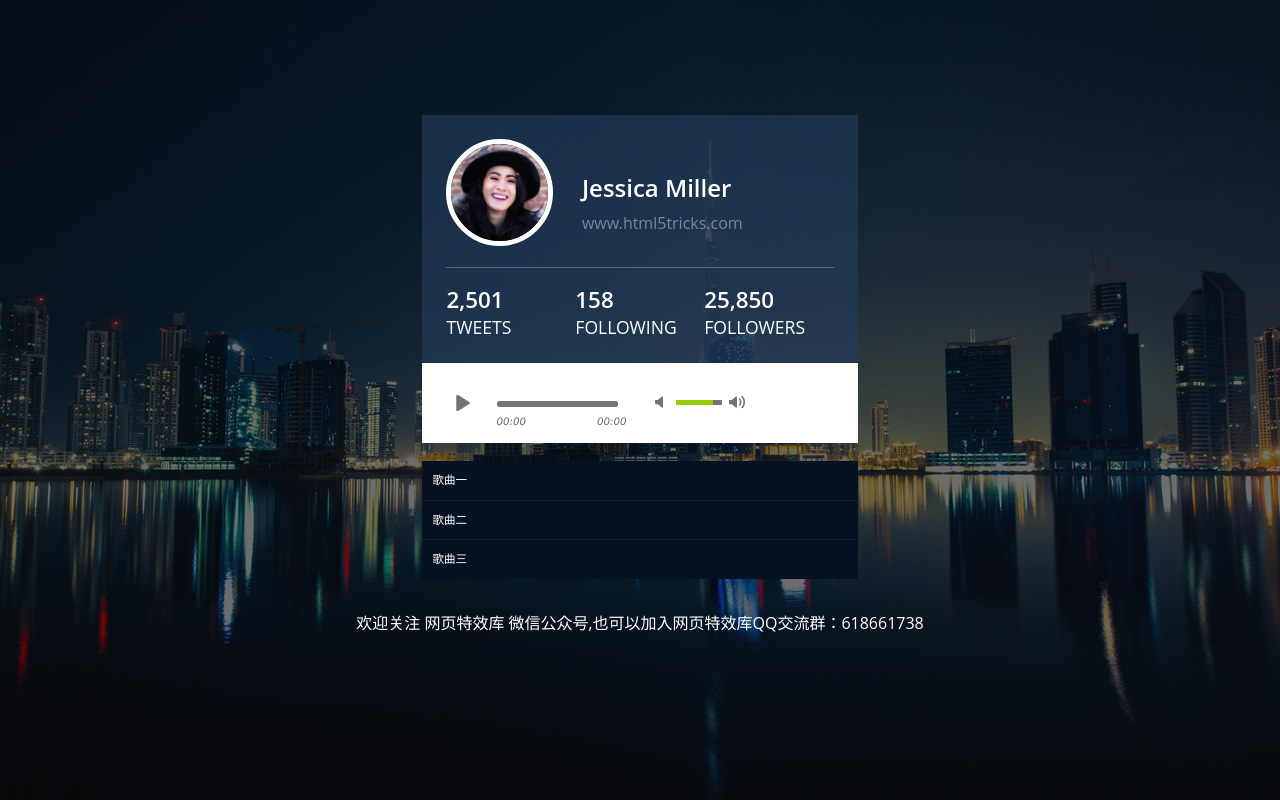
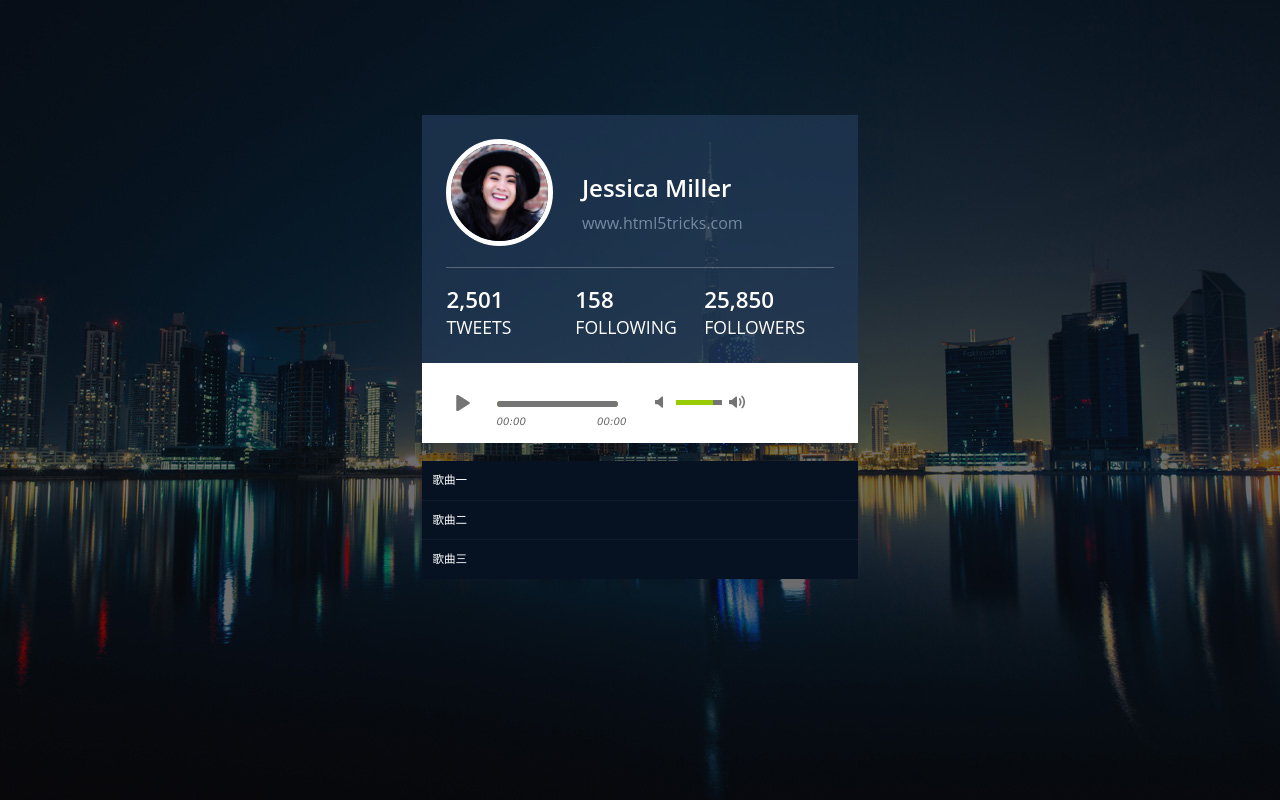
Before and after one commit to wangnet/wangnet.github.io, a plain HTML site: page content/music/music.html in a window 1280 px wide. Drawn offline with Linux system fonts and the light colour scheme.

Commit message:
fix msg
fix msg

```diff
--- a/content/music/music.html
+++ b/content/music/music.html
@@ -2,8 +2,6 @@
 <html>
 <head>
 <title>music</title>
-<meta name="keywords" content="canvas动画, 手机微信网站特效, css3动画, html5特效, 网页特效" />
-<meta name="description" content="网页特效库-专注于HTML5、CSS3、js、jQuery、手机移动端等网页特效的手机与分享。所有的资源都免费提供广大童鞋下载学习和使用。" />
 <meta name="viewport" content="width=device-width, initial-scale=1">
 <meta http-equiv="Content-Type" content="text/html; charset=utf-8" />
 
@@ -122,7 +120,5 @@ $(document).ready(function(){
 });
 </script>
 <!-- 代码 结束 -->
-
-<div style="width: 100%; height: auto; line-height: 25px; text-align: center; color: #fff;">欢迎关注<b> 网页特效库 </b>微信公众号</a>,也可以加入网页特效库QQ交流群：618661738 </div>
 </body>
 </html>
```
